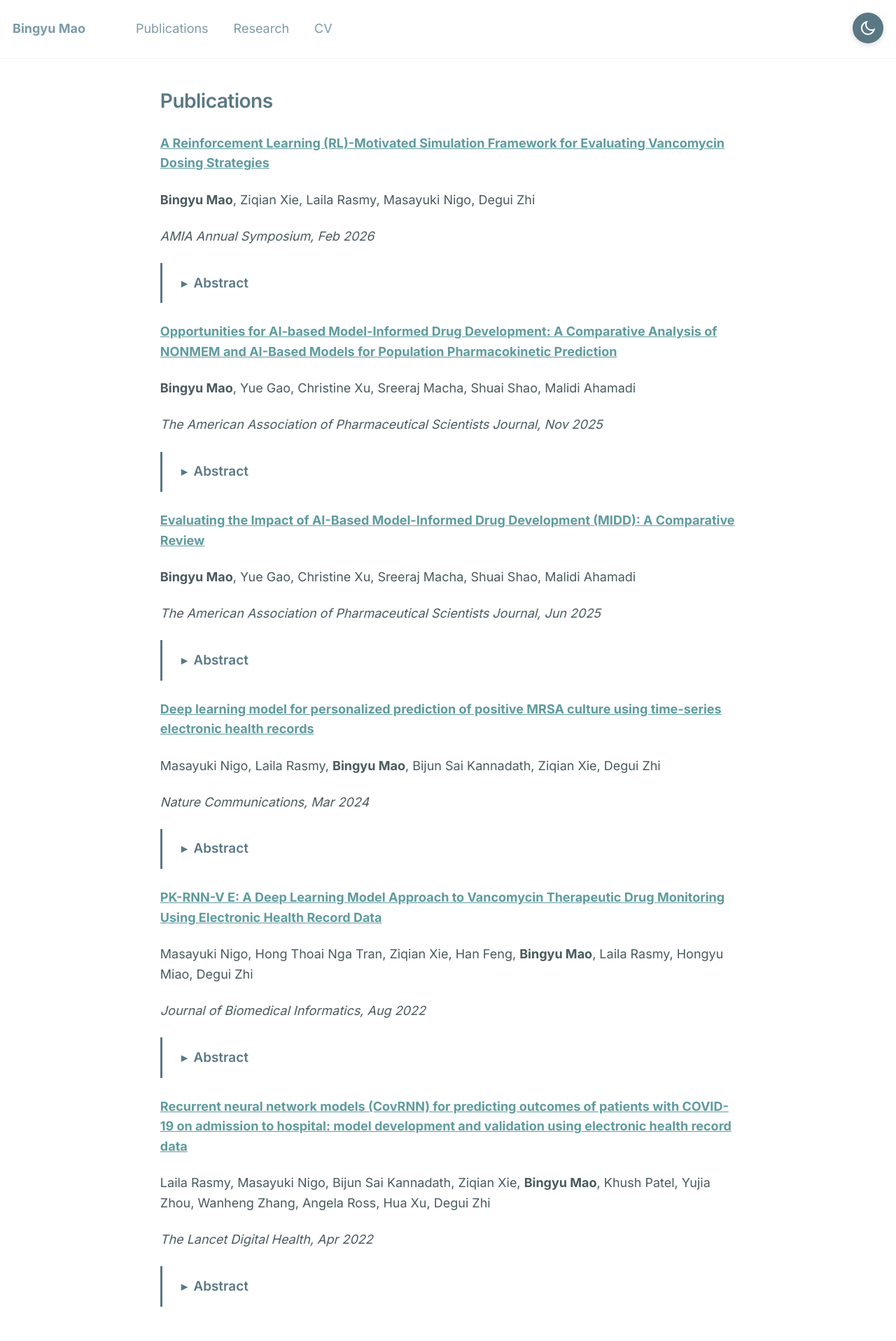
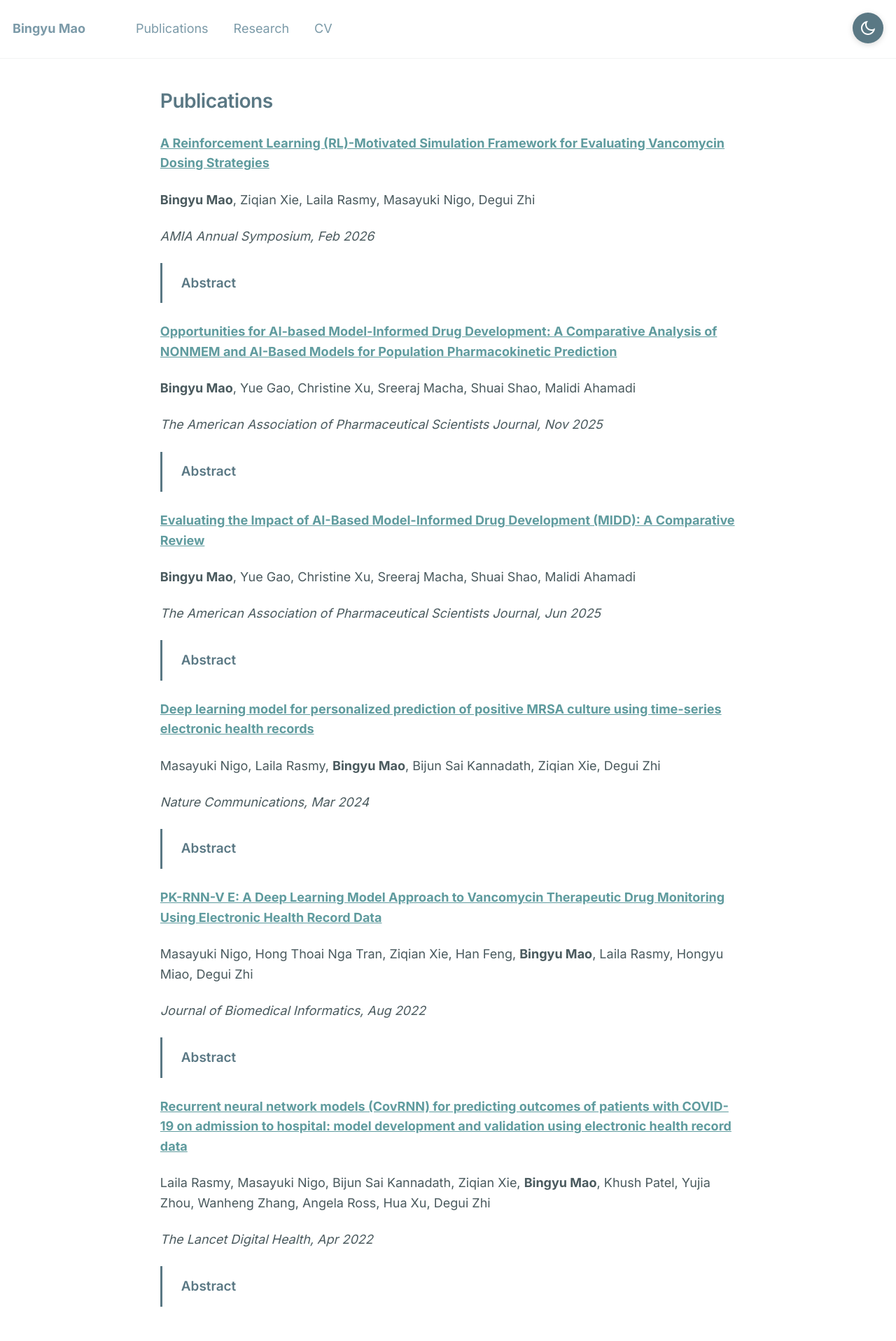
Before and after one commit to BingyuMao/BingyuMao.github.io, a Jekyll site: the page built from _pages/publications.md, in a window 1280 px wide. Shown: the top 1917 px of the page at 70% size. Built offline with Jekyll 4.4.1, drawn with Linux system fonts in a browser that asks for light colours.

Commit message:
Fix minor errors

```diff
--- a/_sass/_custom.scss
+++ b/_sass/_custom.scss
@@ -29,4 +29,9 @@ a[href^="mailto:"] {
   font-weight: 500;
 }
 
-/* Details/Summary styling is handled in _theme-toggle.scss */
+/* Details/Summary - remove any chevron icons */
+summary:before,
+summary::before {
+  content: none !important;
+  display: none !important;
+}
--- a/_sass/_theme-toggle.scss
+++ b/_sass/_theme-toggle.scss
@@ -250,17 +250,9 @@ details[open] {
   border-color: var(--link-internal);
 }
 
+/* No chevron icon - clean left border only */
 summary:before {
-  content: "▸";
-  display: inline-block;
-  margin-right: 0.5rem;
-  transition: transform 0.3s ease;
-  color: var(--heading-color);
-  font-size: 0.9em;
-}
-
-details[open] summary:before {
-  transform: rotate(90deg);
+  content: none;
 }
 
 .greedy-nav a,
```
Also changed, not shown: _pages/research.md (+12 -3 lines).
